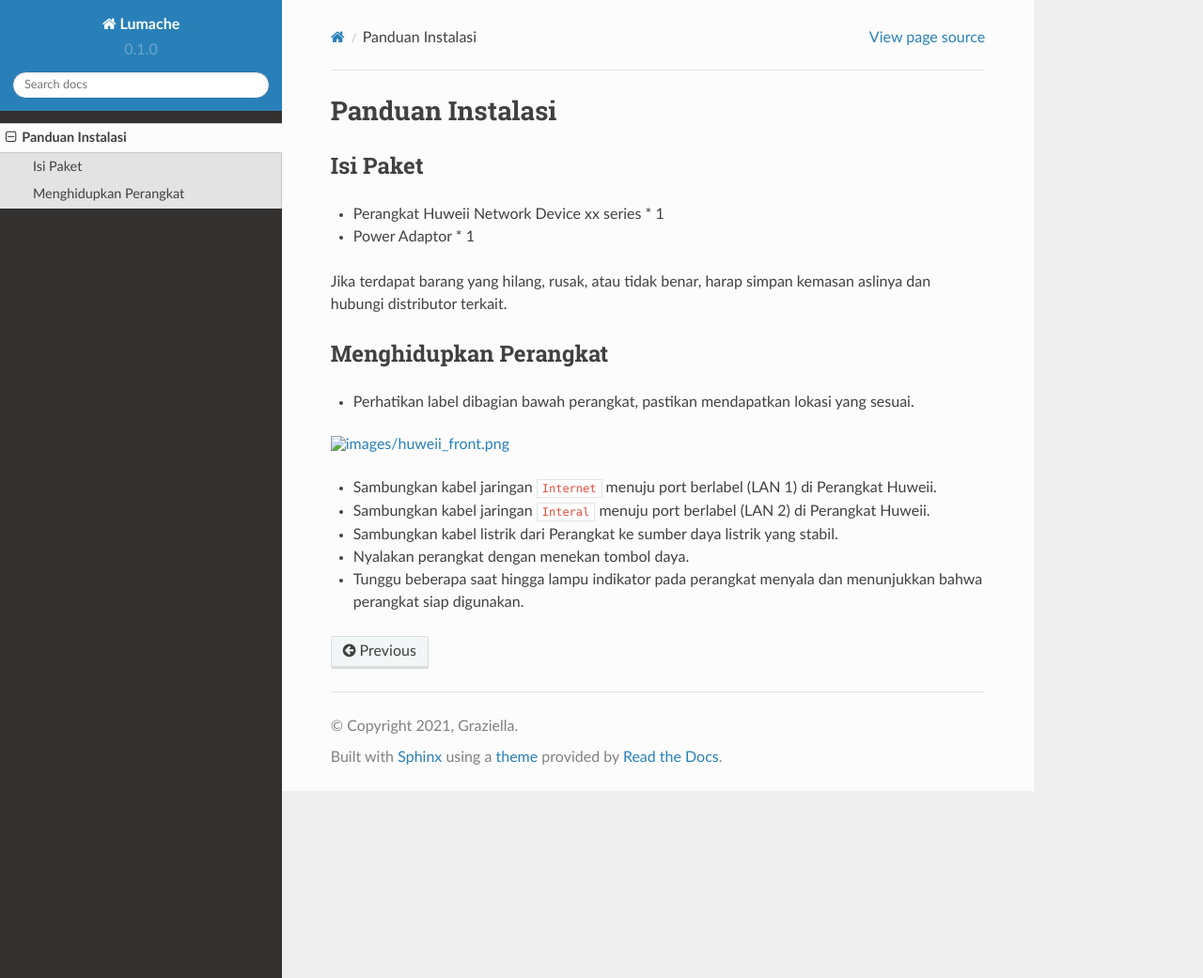
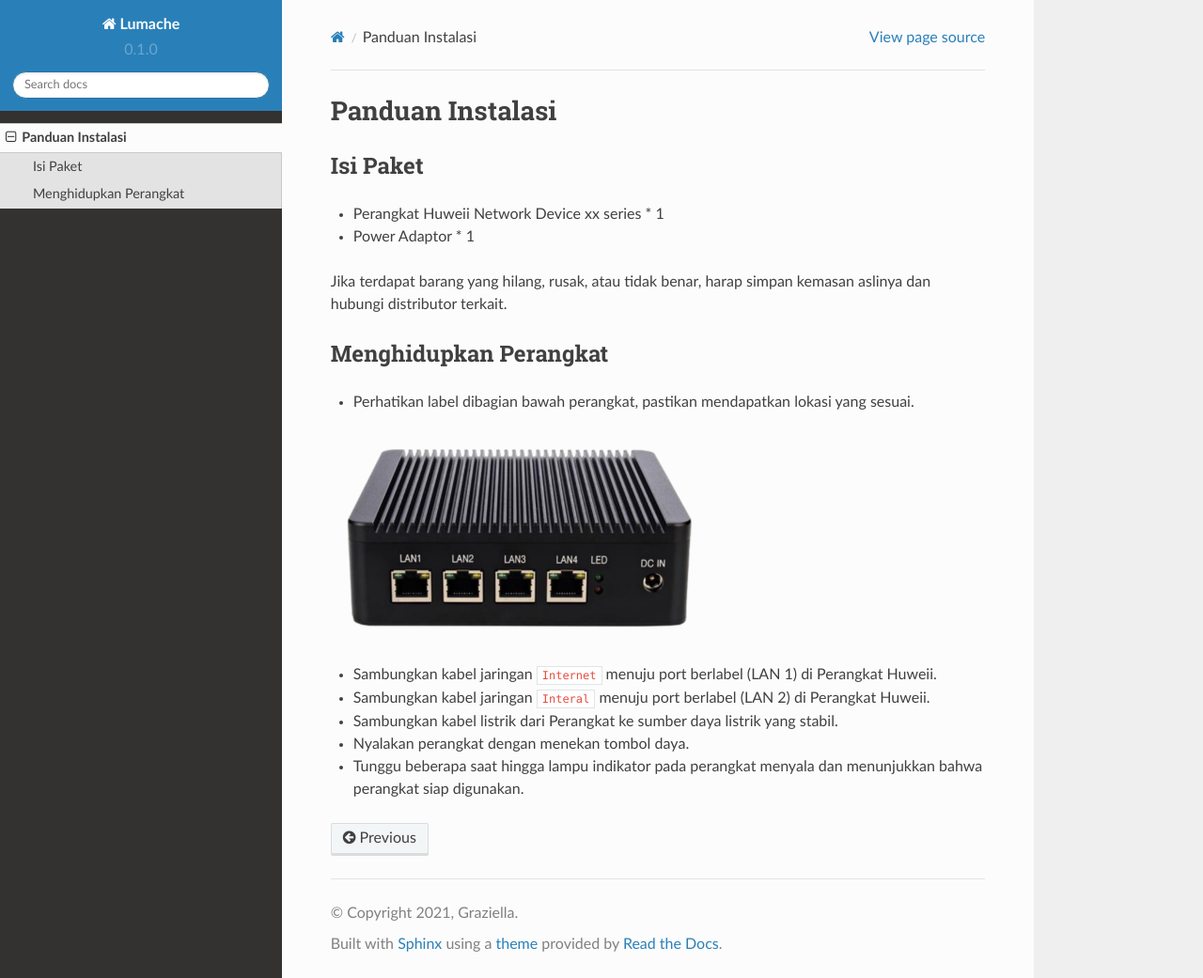
Before and after one commit to sopyanansori/huweii-tutorial, a Sphinx documentation site: the page built from docs/source/usage.rst, in a window 1280 px wide and 1041 px high. Shown: the whole window at 94% size. Built offline with Sphinx 7.4.7 and the Read the Docs theme 2.0.0, drawn with Linux system fonts in a browser that asks for light colours; pages that are not in the unit, such as notebooks, are missing from menus.

Commit message:
Update usage.rst

```diff
--- a/docs/source/usage.rst
+++ b/docs/source/usage.rst
@@ -16,7 +16,7 @@ Menghidupkan Perangkat
 
 - Perhatikan label dibagian bawah perangkat, pastikan mendapatkan lokasi yang sesuai.
 
-.. image:: /images/huweii_front.png
+.. image:: /huweii_front.png
    :width: 400
 
 - Sambungkan kabel jaringan ``Internet`` menuju port berlabel (LAN 1) di Perangkat Huweii.
```
